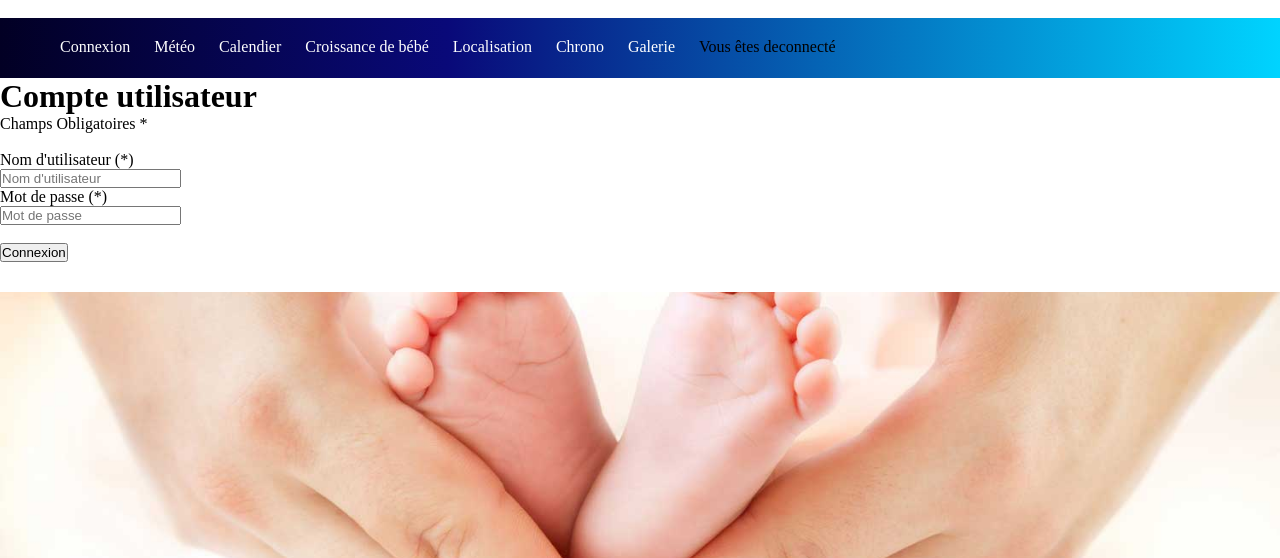
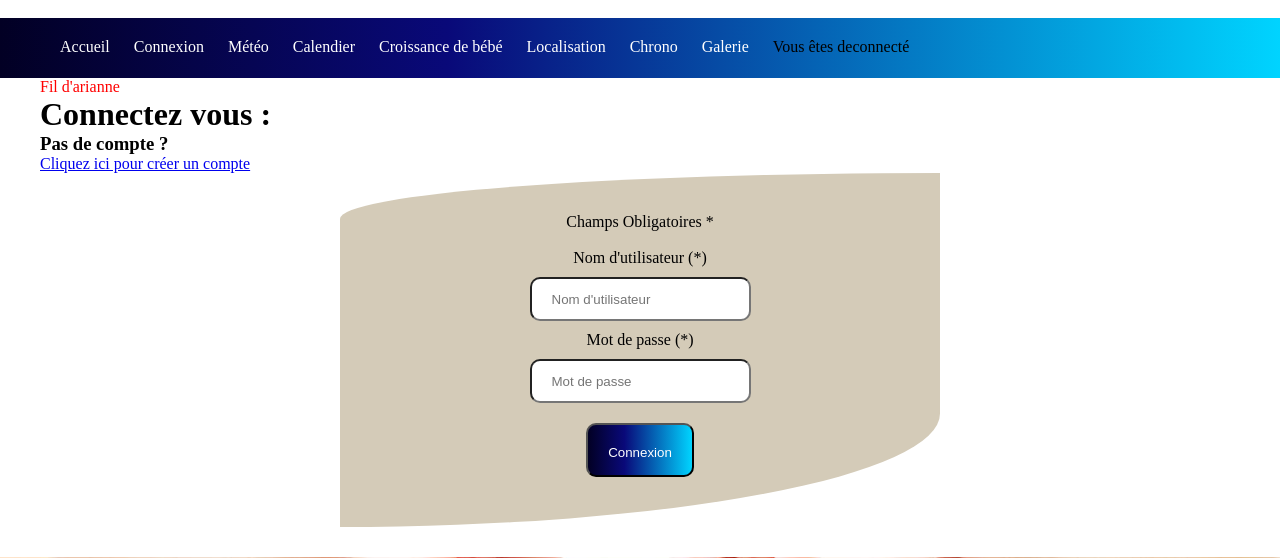
Before and after one commit to SCHmaxime/Perso-Max-alice, a PHP site: page /connexion.php in a window 1280 px wide. Shown: the top 558 px of the page. Run offline with PHP 8.4, Linux system fonts and the light colour scheme.

Commit message:
Ajout title page

```diff
--- a/connexion.php
+++ b/connexion.php
@@ -3,25 +3,92 @@
 require_once("head.php") ;
 require_once ("header.php")  ;
 
+?>
+
+<div class="container">
+
+    <?php
+
     if (isset($_COOKIE['utilisateur'])) {
-    echo "Vous etes deja connecté" ;
+        echo "Vous etes deja connecté " ;
         echo "<a href='decocoockie.php' title='se deconnecter'> Se deconnecter
         </a>" ;
     } else {
     ?>
 
+</div>
+
     <body>
-        <h1>Compte utilisateur</h1>
+        <div class="container">
+        <h1>Connectez vous :</h1>
+        <h3> Pas de compte ? </h3>
+        <p>
+            <a href="ajoutUtilisateur.php" title="Creer compte"> Cliquez ici pour créer un compte
+            </a>
+        </p>
+            <div class="formulaire">
                 <p>Champs Obligatoires *</p> <br>
-        <form action="coockie.php" method="get">
-            <p><label for="user" >Nom d'utilisateur (*)</label> <br>
-            <input type="text" id="user" name="user" placeholder="Nom d'utilisateur" ></p>
-            <p><label for="mdp" > Mot de passe (*)</label> <br>
-            <input type="password" id="mdp" name="mdp" placeholder="Mot de passe" ></p> <br>
-            <input type="submit" value="Connexion" >
+                <form class="form-connexion" action="connexion.php"  method="get">
+                    <label for="user" >Nom d'utilisateur (*)</label> <br>
+                    <input type="text" id="user" name="user" placeholder="Nom d'utilisateur" value="<?php
+                                                                                                        if (isset($_GET['user'])) {
+                                                                                                            echo $_GET['user'] ;
+                                                                                                        }
+                                                                                                        ?>"> <br>
+                    <?php
+
+                    if (isset($_GET['user'])) {
+                        if (empty($_GET['user'])) {
+                            echo "<span class='msg-erreur'> Merci de renseigner un nom d'utilisateur </span> <br>" ;
+                        }
+                    }
+
+        ?>
+
+                    <label for="mdp" > Mot de passe (*)</label> <br>
+                    <input type="password" id="mdp" name="mdp" placeholder="Mot de passe" > <br>
+                    <?php
+
+                    if (isset($_GET['mdp'])) {
+                        if (empty($_GET['mdp'])) {
+                            echo "<span class='msg-erreur'> Merci de renseigner un mot de passe </span> <br>" ;
+                        }
+                    }
+
+        ?>
+                    <input class="bouton-envoyer" type="submit" value="Connexion" >
                 </form>
-    </body>
+            </div>
+        </div>
 
-<?php }
 
-require_once ("footer.php") ?>
+
+<div class='container'>
+
+    <?php
+
+    if ((!empty($_GET['user']))&&(!empty($_GET['mdp']))) {
+    $prenom=$_GET["user"] ;
+    $mdp=$_GET["mdp"] ;
+    $infos=[$prenom , $mdp] ;
+    $strInfos=implode("," , $infos) ;
+    $expire=time()+60 ;
+
+    setcookie("utilisateur" , $strInfos , $expire ) ;
+
+    echo "<span class='msg-bienvenue'> Bienvenue $prenom </span>" ;
+    header("Refresh:3 ; url=index.php") ;
+    exit ;
+    }
+
+    }
+
+    ?>
+
+</div>
+
+<?php
+
+require_once ("footer.php")
+
+?>
--- a/footer.php
+++ b/footer.php
@@ -1,7 +1,6 @@
         <footer>
             <div class="parallax">
             </div>
-            <iframe src="https://www.google.com/maps/embed?pb=!1m18!1m12!1m3!1d87517.14844738765!2d0.2755363409982243!3d46.72721910081849!2m3!1f0!2f0!3f0!3m2!1i1024!2i768!4f13.1!3m3!1m2!1s0x47fda31af03b6f5b%3A0xa0781eebb8665154!2sJaunay-Marigny!5e0!3m2!1sfr!2sfr!4v1696589924064!5m2!1sfr!2sfr" width="100%" height="250" style="border:0;" allowfullscreen="" loading="lazy" referrerpolicy="no-referrer-when-downgrade"></iframe>
             <div class="container">
                 <div class="menu-footer">
                     <div class="lien-sponsort">
@@ -30,7 +29,7 @@
                         </ul>
                     </div>
                     <div class="legale">
-                        <h3>Informations légales</h3>
+                        <h3>Informations légales :</h3>
                         <ul>
                             <li>
                                 <a href="#" title="lien vers page contact">Contact
--- a/geolocalisation.php
+++ b/geolocalisation.php
@@ -8,6 +8,8 @@ require_once("header.php") ;
 
     <body>
       <h1>Localisation</h1>
+      <p> Vous etes ici </p>
+      <iframe src="https://www.google.com/maps/embed?pb=!1m18!1m12!1m3!1d87517.14844738765!2d0.2755363409982243!3d46.72721910081849!2m3!1f0!2f0!3f0!3m2!1i1024!2i768!4f13.1!3m3!1m2!1s0x47fda31af03b6f5b%3A0xa0781eebb8665154!2sJaunay-Marigny!5e0!3m2!1sfr!2sfr!4v1696589924064!5m2!1sfr!2sfr" width="100%" height="250" style="border:0;" allowfullscreen="" loading="lazy" referrerpolicy="no-referrer-when-downgrade"></iframe>
     </body>
 </html>
 
--- a/head.php
+++ b/head.php
@@ -5,5 +5,17 @@
     <meta name="viewport" content="width=device-width, initial-scale=1.0">
     <link rel="icon" type="image/png" href="C:\Users\Maxime\OneDrive\Bureau\Projet perso ISFAC\html\pousette.png" >
     <link href="style.css" rel="stylesheet">
-    <title>Devenir parents-<?php  ?></title>
+    <title>Devenir parents - <?php
+
+                            $title=$_SERVER['REQUEST_URI'] ;
+                            $pageActuel=substr($title , 20 ) ;
+                            $titleActuel=substr($pageActuel , 0 , -4) ;
+                            $titleActuelMaj=ucfirst($titleActuel);
+                            echo $titleActuelMaj ;
+
+                            ?>
+
+    </title>
+
+
 </head>
--- a/header.php
+++ b/header.php
@@ -7,6 +7,9 @@
             <div class="container">
                 <nav class="nav1">
                     <ul>
+                        <li>
+                            <a href="index.php" title="Retour accueil"> Accueil
+                            </a>
                         <li>
                             <a href="connexion.php" title="Page connexion"> Connexion
                             </a>
@@ -48,4 +51,9 @@
                 </nav>
             </div>
         </div>
+        <div class="container">
+            <div class="file-arianne">
+                        Fil d'arianne
+            </div>
+        </div>
     </header>
--- a/style.css
+++ b/style.css
@@ -43,6 +43,50 @@ aside {
 
 aside img {
     width: 100%;
+    border-radius:10px;
+}
+
+.file-arianne {
+    color:red ;
+}
+
+.msg-bienvenue {
+    color: green ;
+    font-size: 1.3em;
+    margin: 0px 300px;
+
+}
+
+.msg-erreur {
+    color: red ;
+    font-size: 1.3em;
+}
+
+label {
+    margin-top:40px ;
+}
+
+input {
+    border-radius:10px ;
+    margin-bottom: 10px;
+    margin-top: 10px;
+    height: 20px;
+    padding:20px ;
+}
+
+.bouton-envoyer {
+    color:white ;
+    background: rgb(2,0,36);
+    background: linear-gradient(90deg, rgba(2,0,36,1) 0%, rgba(9,9,121,1) 35%, rgba(0,212,255,1) 100%);
+    padding-bottom: 30px;
+}
+
+.formulaire {
+   margin:0px 300px ;
+   background-color:#d4cbb8 ;
+   padding: 40px;
+   border-radius: 100% 0% 100% 0% / 13% 68% 32% 87%  ;
+   text-align: center ;
 }
 
 /*-------------Sidebar----------*/
```
Also changed, not shown: other parts of style.css (+33 -0 lines), ajoutUtilisateur.php (added, +10 -0 lines), coockie.php (+6 -5 lines), galerie.php (+0 -13 lines), index.php (+7 -3 lines). Lines whose indentation alone changed are shown as unchanged.
